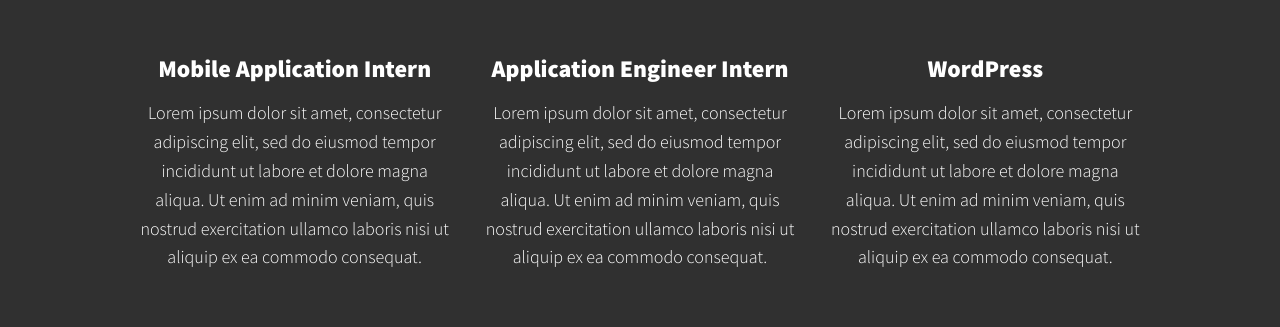
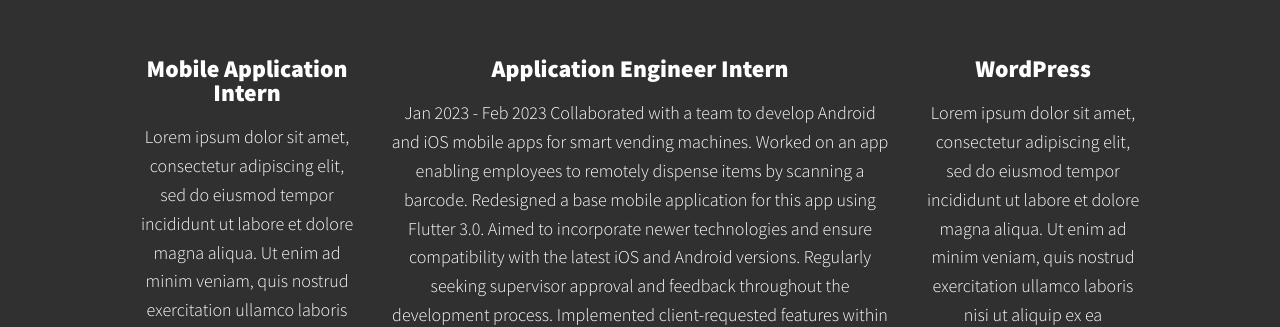
Before and after one commit to jon65/personalweb, a plain HTML site: page index.html in a window 1280 px wide. Shown: the part 636-963 px from the top of the page. Drawn offline with nearby package versions, Linux system fonts and the light colour scheme.

Commit message:
Update index.html

```diff
--- a/index.html
+++ b/index.html
@@ -78,10 +78,15 @@
         <div class="service">
           <h3>Application Engineer Intern</h3>
           <p>
-            Lorem ipsum dolor sit amet, consectetur adipiscing elit, sed do
-            eiusmod tempor incididunt ut labore et dolore magna aliqua. Ut enim
-            ad minim veniam, quis nostrud exercitation ullamco laboris nisi ut
-            aliquip ex ea commodo consequat.
+          Jan 2023 - Feb 2023
+Collaborated with a team to develop Android and iOS mobile apps for smart vending machines.
+
+Worked on an app enabling employees to remotely dispense items by scanning a barcode. Redesigned a base mobile application for this app using Flutter 3.0. Aimed to incorporate newer technologies and ensure compatibility with the latest iOS and Android versions. Regularly seeking supervisor approval and feedback throughout the development process.
+Implemented client-requested features within specified deadlines and requirements.
+Addressed and resolved bugs in existing apps
+
+For more information about Silkron and their work, you can visit their website at https://www.silkron.com/.
+
           </p>
         </div>
         <!-- / service -->
```
